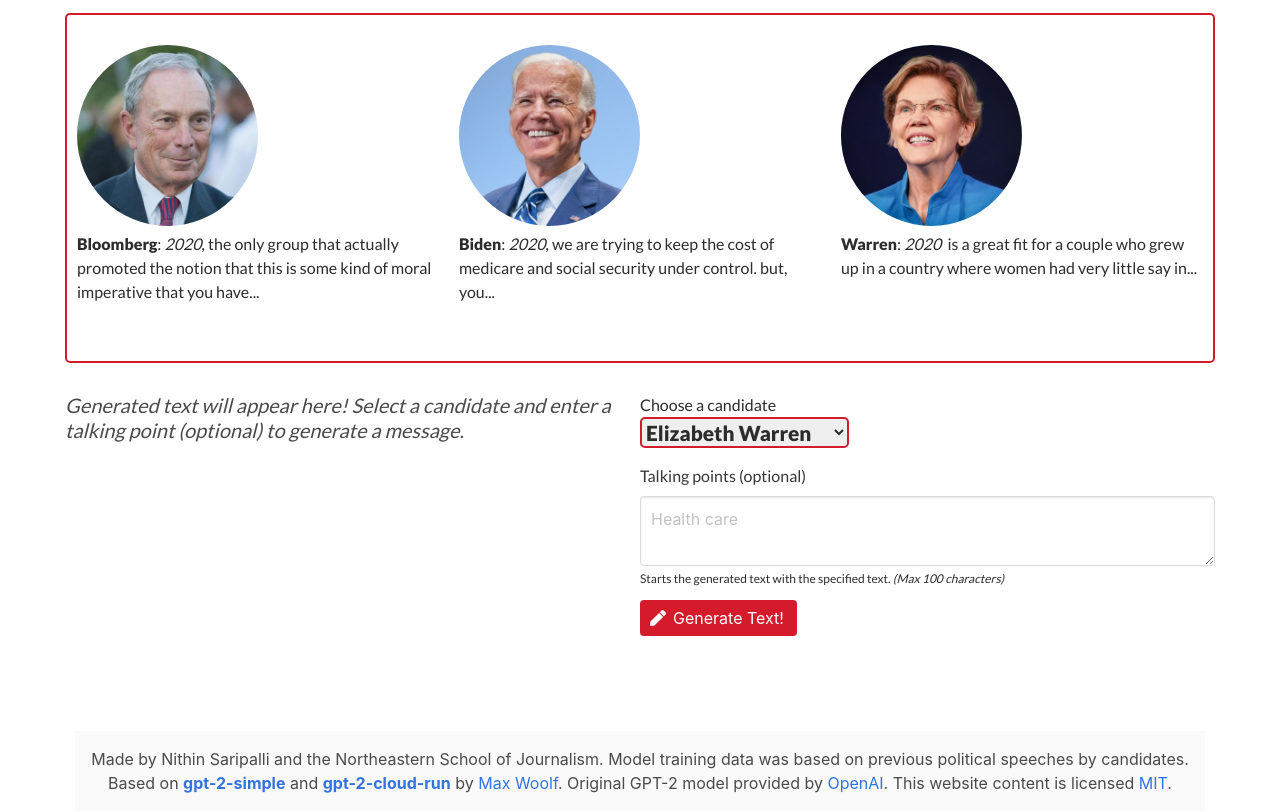
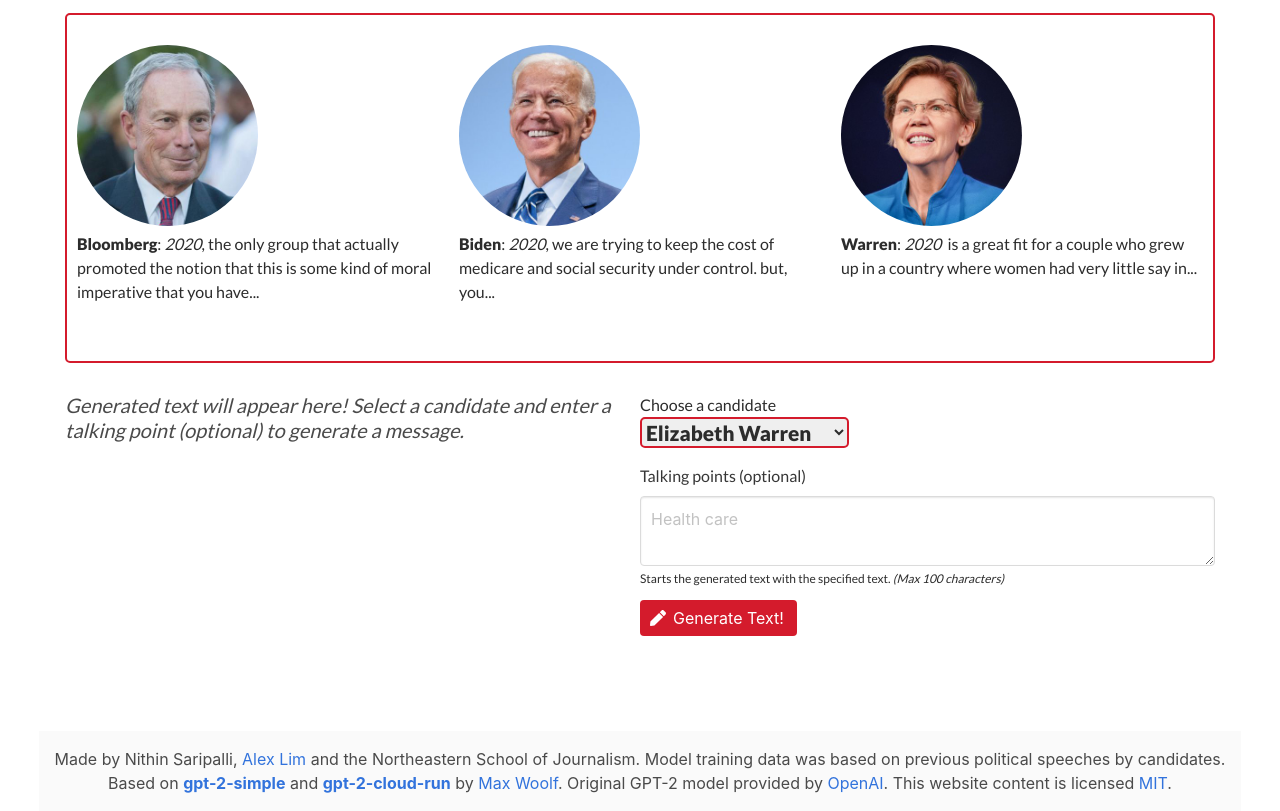
Before and after one commit to nsaripalli/politispeech, a plain HTML site: page index.html in a window 1280 px wide. Shown: the part 105-916 px from the top of the page. Drawn offline with nearby package versions, Linux system fonts and the light colour scheme.

Commit message:
Add my name and link to the footer

```diff
--- a/index.html
+++ b/index.html
@@ -154,9 +154,8 @@
 <footer>
     <div class="content has-text-centered">
         <p>
-            Made by Nithin Saripalli and the Northeastern School of Journalism. Model training data was based on
-            previous
-            political speeches by candidates.
+            Made by Nithin Saripalli, <a href="https://alexanderlim.io/" target="_blank">Alex Lim</a> and the Northeastern School of Journalism. Model training data was based on
+            previous political speeches by candidates.
             <br>
             Based on <a href="https://github.com/minimaxir/gpt-2-simple"
                         target="_blank"><strong>gpt-2-simple</strong></a>
```
